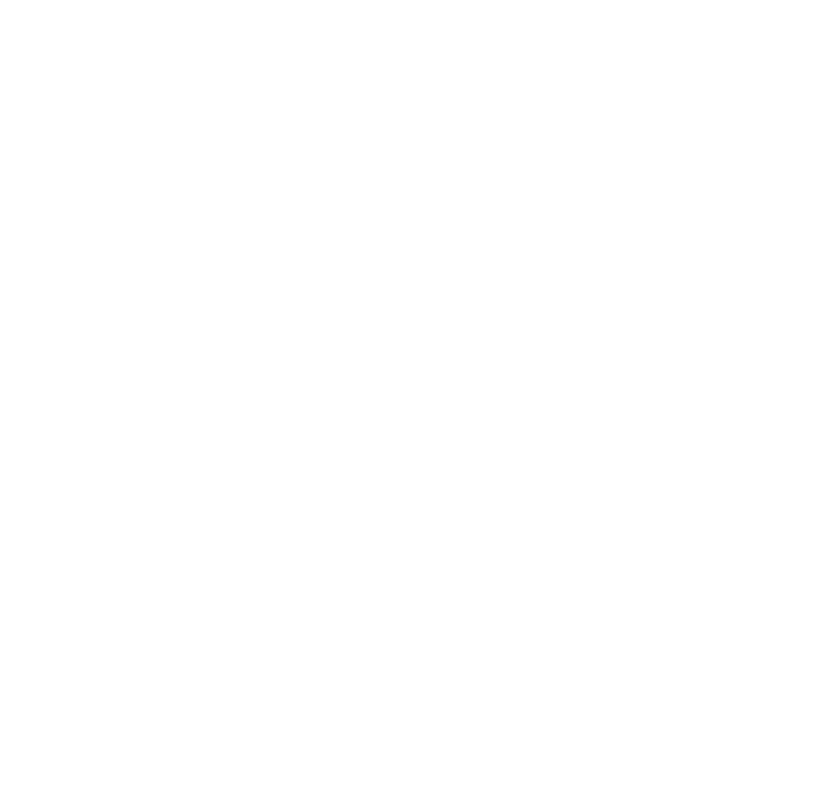
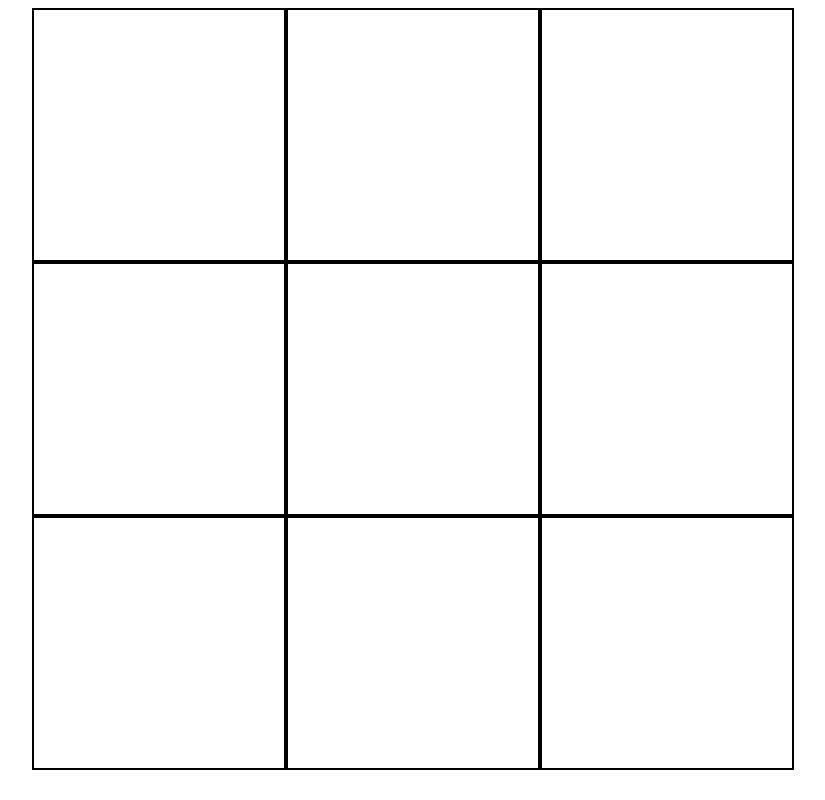
Before and after one commit to ZINOU-SAMA/TIC-TAC-TOE, a plain HTML site: page index.html in a window 1280 px wide. Shown: the whole page, without its empty margins (227-1052 px from the left). Drawn offline with Linux system fonts and the light colour scheme.

Commit message:
Basic Page Layout

```diff
--- a/index.html
+++ b/index.html
@@ -1,11 +1,22 @@
 <!DOCTYPE html>
 <html lang="en">
-<head>
-    <meta charset="UTF-8">
-    <meta name="viewport" content="width=device-width, initial-scale=1.0">
+  <head>
+    <meta charset="UTF-8" />
+    <meta name="viewport" content="width=device-width, initial-scale=1.0" />
     <title>Tic-Tac-Toe</title>
-</head>
-<body>
-
-</body>
+    <link rel="stylesheet" href="styles.css" />
+  </head>
+  <body>
+    <div id="main">
+      <div class="sqr" id="sqr-1"></div>
+      <div class="sqr" id="sqr-2"></div>
+      <div class="sqr" id="sqr-3"></div>
+      <div class="sqr" id="sqr-4"></div>
+      <div class="sqr" id="sqr-5"></div>
+      <div class="sqr" id="sqr-6"></div>
+      <div class="sqr" id="sqr-7"></div>
+      <div class="sqr" id="sqr-8"></div>
+      <div class="sqr" id="sqr-9"></div>
+    </div>
+  </body>
 </html>
--- a/styles.css
+++ b/styles.css
@@ -0,0 +1,19 @@
+body {
+    display: flex;
+    justify-content: center;
+    align-content: center;
+}
+
+#main {
+    display: grid;
+    place-content: center;
+    grid-template-columns: repeat(3,1fr);
+    grid-template-rows: repeat(3,1fr);
+    width: 750px;
+}
+
+.sqr {
+    width: 250px;
+    height: 250px;
+    border: 2px black solid;
+}
```
